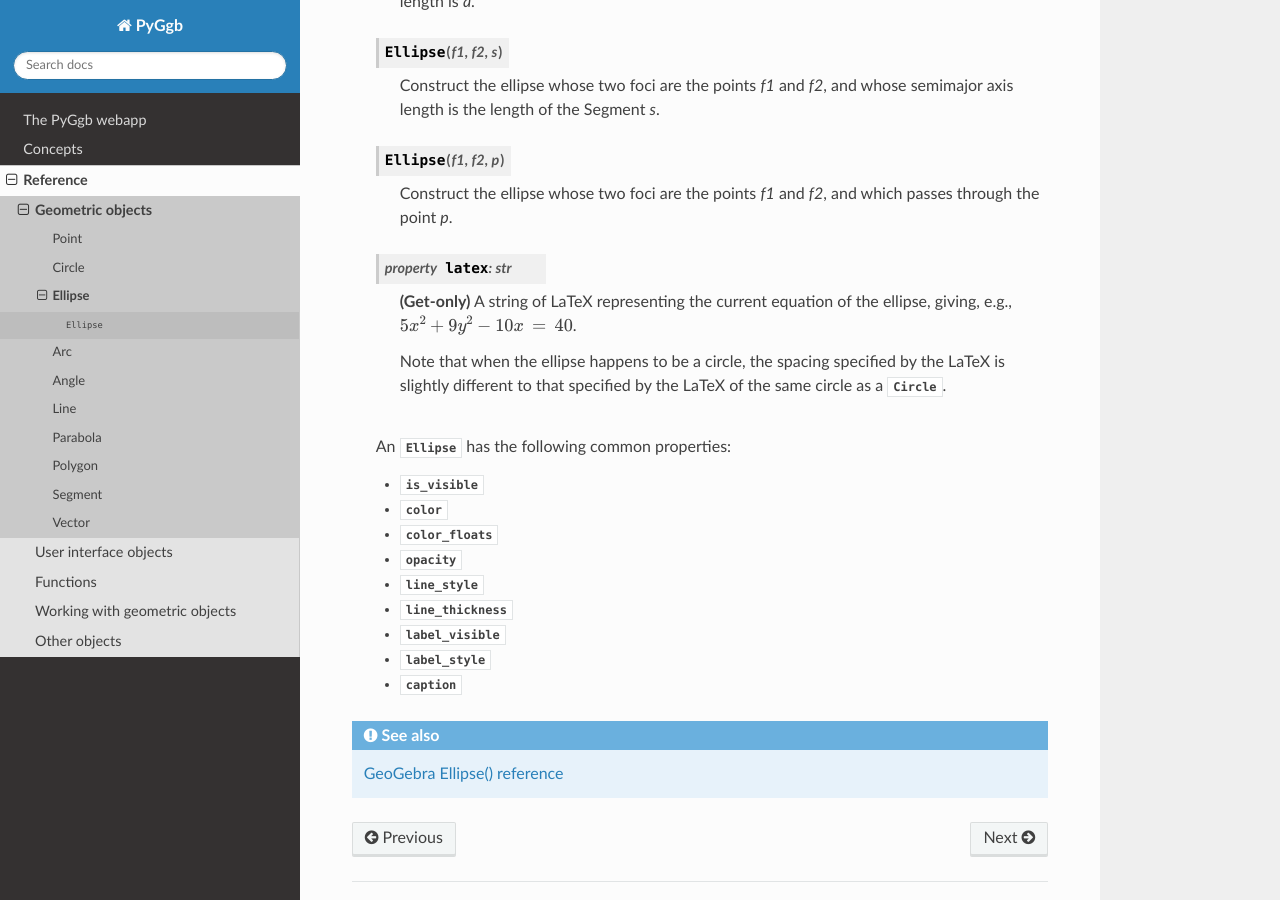
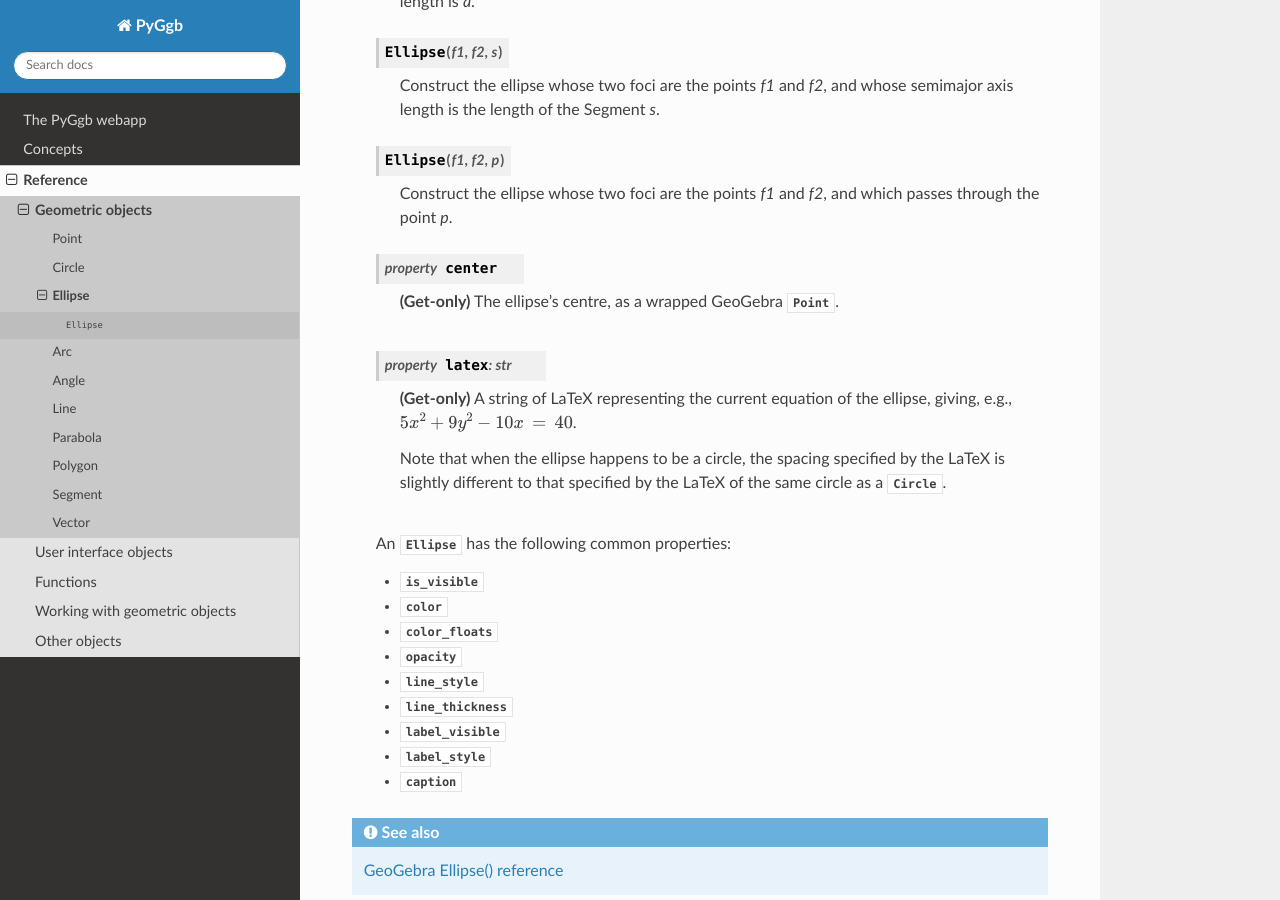
Before and after one commit to bennorth/pyggb, a Sphinx documentation site: the page built from doc/source/reference/classes/ellipse.rst, in a window 1280 px wide and 900 px high, scrolled down 330 px. Built offline with Sphinx 7.4.7 and the Read the Docs theme 3.1.0, drawn with Linux system fonts in a browser that asks for light colours.

Commit message:
Document

```diff
--- a/doc/source/reference/classes/circle.rst
+++ b/doc/source/reference/classes/circle.rst
@@ -28,6 +28,11 @@ Circle
 
       Construct the circle which passes through the three points *p1*,
       *p2*, and *p3*.
+
+   .. py:property:: center
+
+      |getOnlyProp| The circle's centre, as a wrapped GeoGebra
+      :py:class:`Point`.
 
    .. py:property:: radius
 
--- a/doc/source/reference/classes/ellipse.rst
+++ b/doc/source/reference/classes/ellipse.rst
@@ -23,6 +23,11 @@ Ellipse
 
       Construct the ellipse whose two foci are the points *f1* and
       *f2*, and which passes through the point *p*.
+
+   .. py:property:: center
+
+      |getOnlyProp| The ellipse's centre, as a wrapped GeoGebra
+      :py:class:`Point`.
 
    .. py:property:: latex
       :type: str
```
